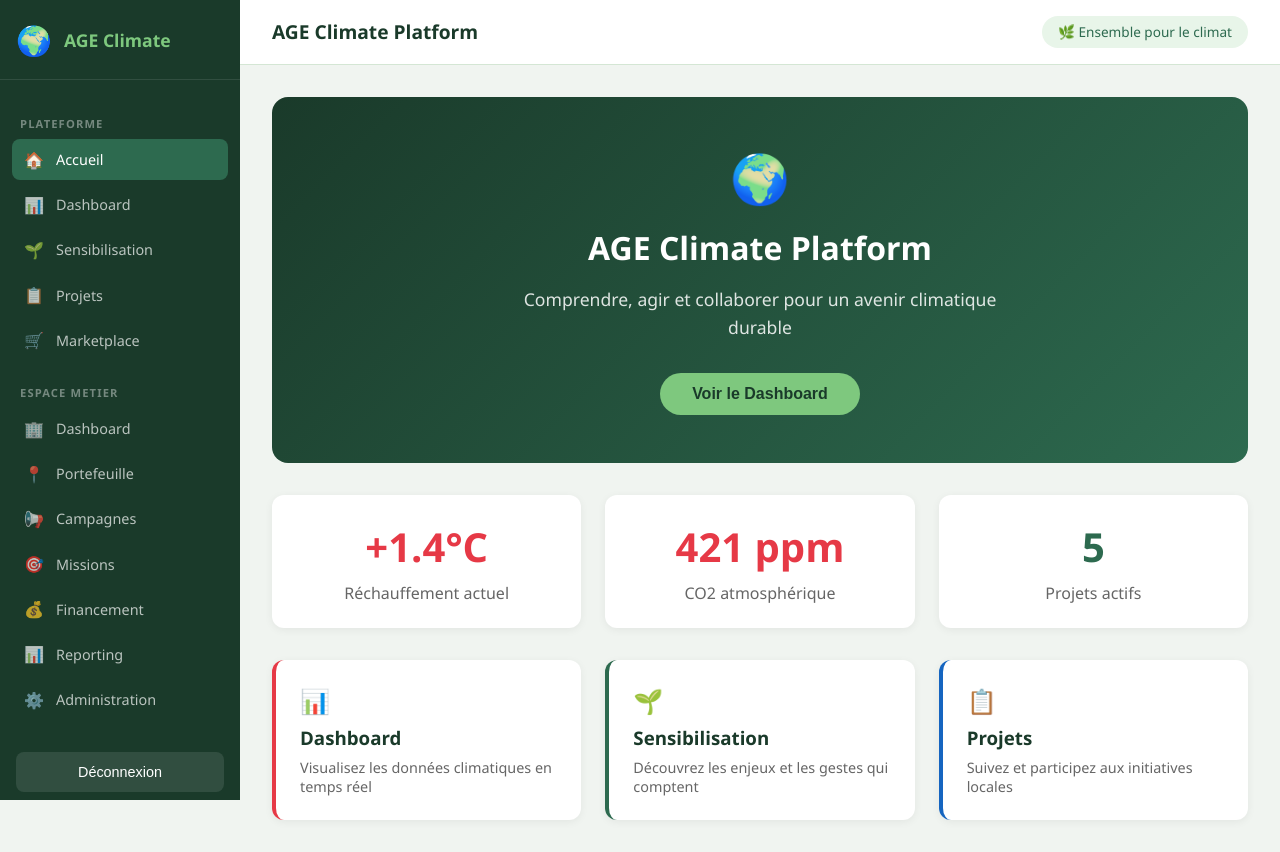
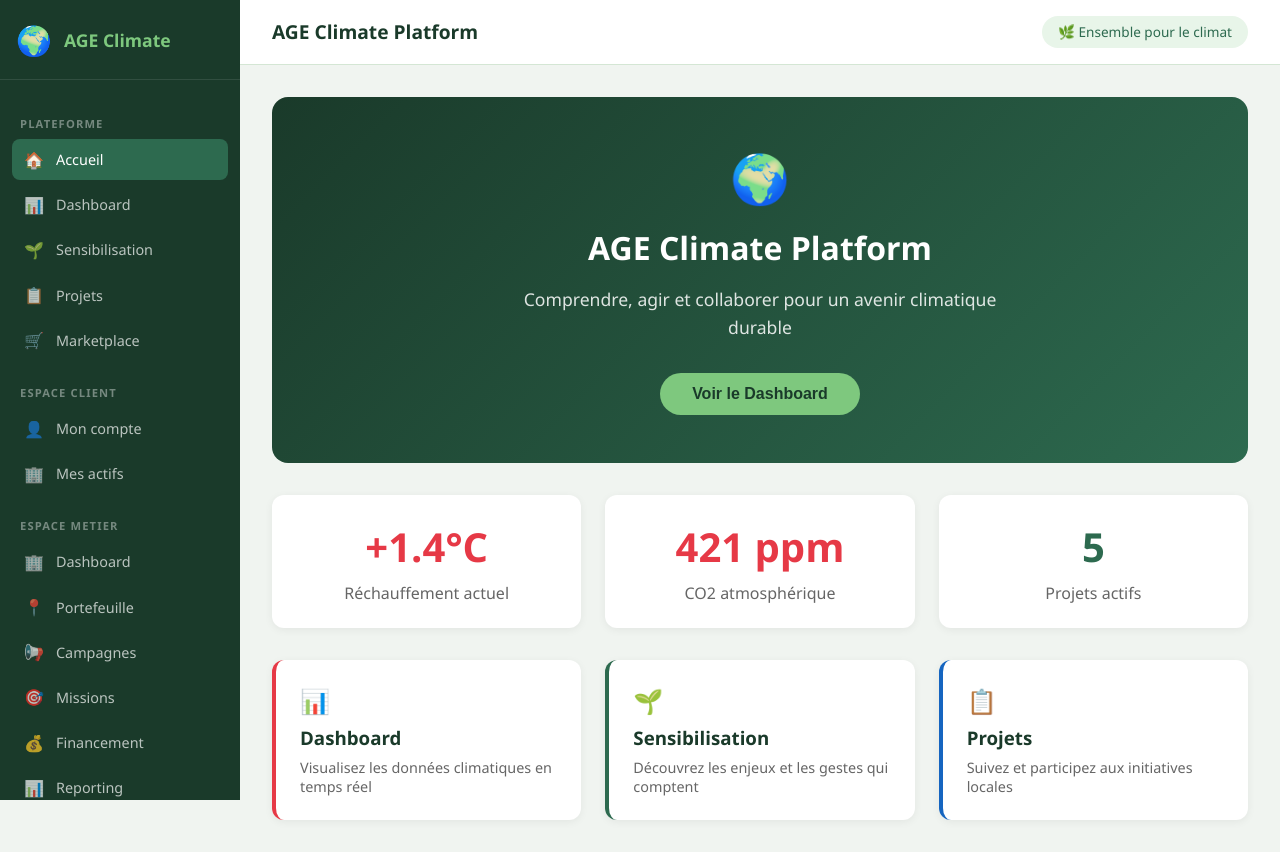
Before and after one commit to agelegacyqc-prog/age-climate-platform, a React (Vite) app: page / in a window 1280 px wide. Built offline with nearby package versions, Linux system fonts and the light colour scheme; no server answers.

Commit message:
feat: espace client structure + tables supabase

```diff
--- a/src/App.tsx
+++ b/src/App.tsx
@@ -16,6 +16,8 @@ import Missions from "./pages/metier/Missions"
 import Financement from "./pages/metier/Financement"
 import Reporting from "./pages/metier/Reporting"
 import Administration from "./pages/metier/Administration"
+import DashboardClient from "./pages/client/DashboardClient"
+import MesActifs from "./pages/client/MesActifs"
 
 export default function App() {
   return (
@@ -28,6 +30,8 @@ export default function App() {
           <Route path="sensibilisation" element={<Sensibilisation />} />
           <Route path="projets" element={<Projets />} />
           <Route path="marketplace" element={<Marketplace />} />
+          <Route path="client" element={<ProtectedRoute><DashboardClient /></ProtectedRoute>} />
+          <Route path="client/actifs" element={<ProtectedRoute><MesActifs /></ProtectedRoute>} />
           <Route path="metier" element={<ProtectedRoute><DashboardMetier /></ProtectedRoute>} />
           <Route path="metier/portefeuille" element={<ProtectedRoute><Portefeuille /></ProtectedRoute>} />
           <Route path="metier/portefeuille/:id" element={<ProtectedRoute><FicheBien /></ProtectedRoute>} />
--- a/src/components/Layout.tsx
+++ b/src/components/Layout.tsx
@@ -34,6 +34,13 @@ export default function Layout() {
           </NavLink>
           <NavLink to="/marketplace" className={({isActive}) => isActive ? "nav-item active" : "nav-item"}>
             <span className="nav-icon">🛒</span><span>Marketplace</span>
+          </NavLink>
+          <div className="nav-section">ESPACE CLIENT</div>
+          <NavLink to="/client" end className={({isActive}) => isActive ? "nav-item active" : "nav-item"}>
+            <span className="nav-icon">👤</span><span>Mon compte</span>
+          </NavLink>
+          <NavLink to="/client/actifs" className={({isActive}) => isActive ? "nav-item active" : "nav-item"}>
+            <span className="nav-icon">🏢</span><span>Mes actifs</span>
           </NavLink>
           <div className="nav-section">ESPACE METIER</div>
           <NavLink to="/metier" end className={({isActive}) => isActive ? "nav-item active" : "nav-item"}>
--- /dev/null
+++ b/src/pages/client/DashboardClient.tsx
@@ -0,0 +1,5 @@
+import React from "react"
+
+export default function DashboardClient() {
+  return <div><h2>Dashboard Client</h2></div>
+}
--- /dev/null
+++ b/src/pages/client/MesActifs.tsx
@@ -0,0 +1,5 @@
+import React from "react"
+
+export default function MesActifs() {
+  return <div><h2>Mes Actifs</h2></div>
+}
```
